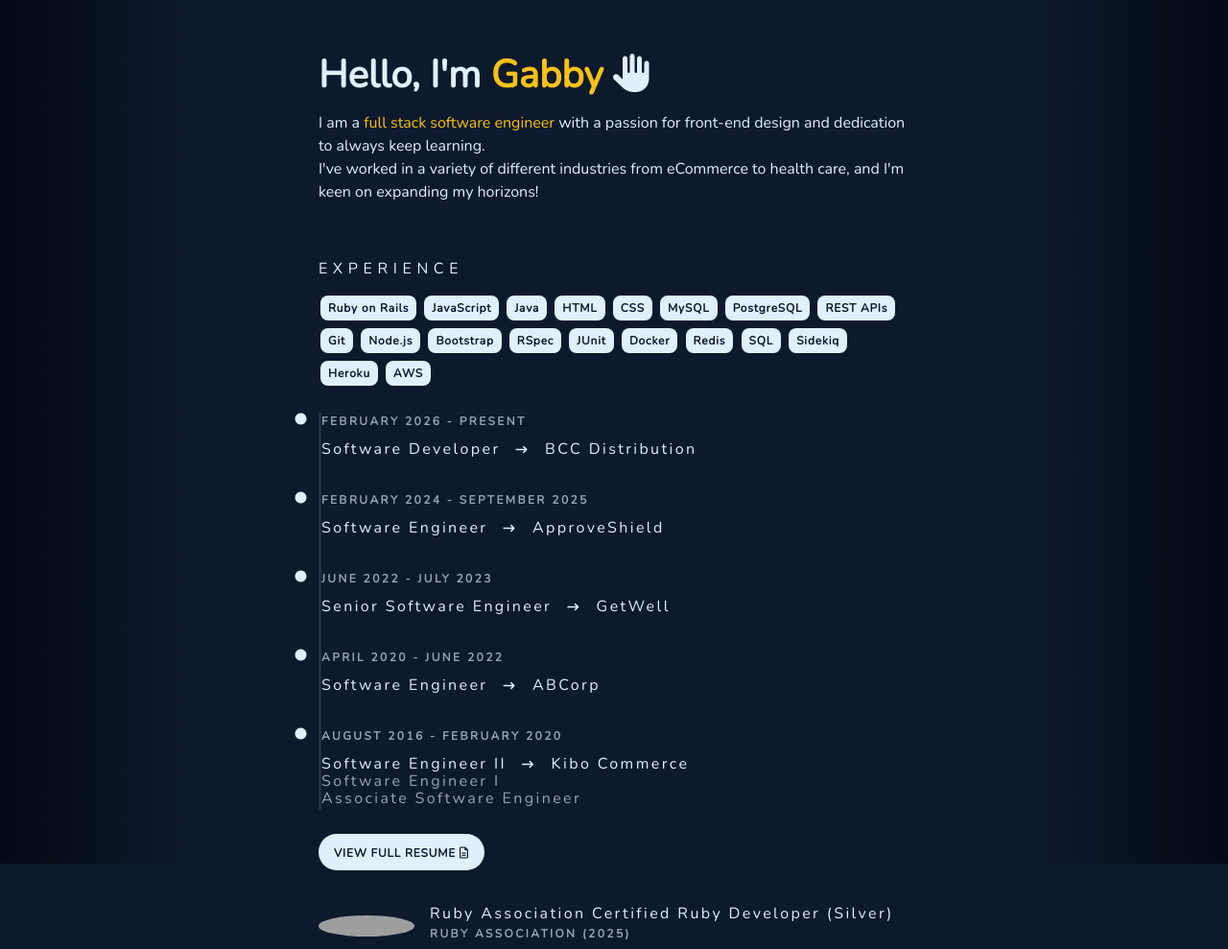
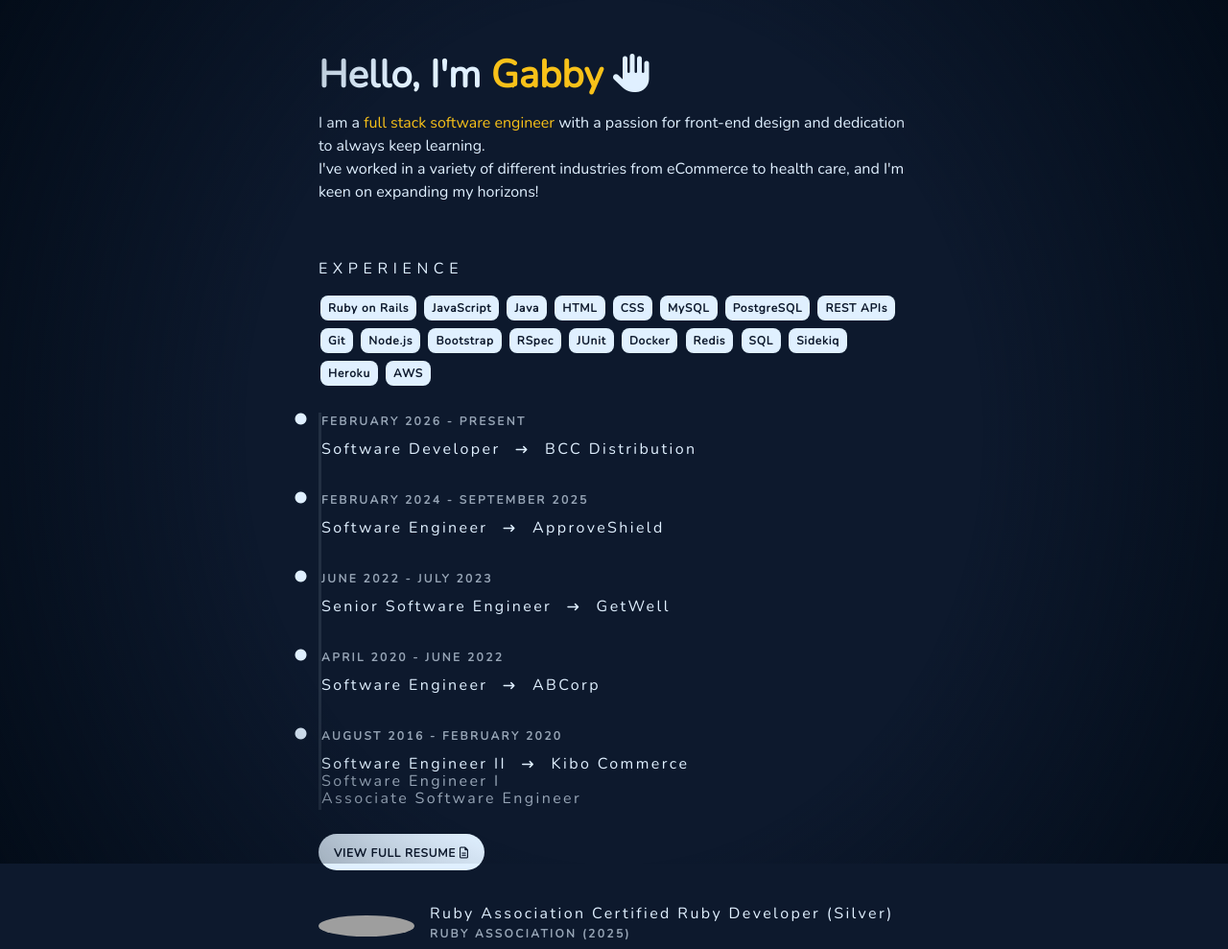
Before and after one commit to Serenamidori/serenamidori.github.io, a Jekyll site: the page built from README.md, in a window 1280 px wide. Shown: the top 989 px of the page at 96% size. Built offline with Jekyll 4.4.1, drawn with Linux system fonts in a browser that asks for light colours; nearby versions of some CDN libraries; our own code applies the rules of GitHub Pages for plain Markdown files; grey boxes are pictures that could not be loaded.

Commit message:
updated background gradient

```diff
--- a/css/main.css
+++ b/css/main.css
@@ -678,7 +678,7 @@
 
 :root {
   --primary: #0d192d;
-  --primary-dark: #040a13;
+  --primary-dark: #030c18;
   --secondary: #e0f0ff;
   --secondary-dark: #bddfff;
   --secondary-50: rgba(224, 240, 255, 0.65);
@@ -698,25 +698,13 @@
 }
 
 @media (min-width: 768px) {
-  body::before,
-  body::after {
+  body::before {
     content: '';
     position: fixed;
-    top: 0;
-    bottom: 0;
-    width: 15%;
+    inset: 0;
+    background: radial-gradient(ellipse 60% 100% at center, transparent 50%, var(--primary-dark) 100%);
     pointer-events: none;
     z-index: 50;
-  }
-
-  body::before {
-    left: 0;
-    background: linear-gradient(to right, var(--primary-dark), transparent);
-  }
-
-  body::after {
-    right: 0;
-    background: linear-gradient(to left, var(--primary-dark), transparent);
   }
 }
 
```
